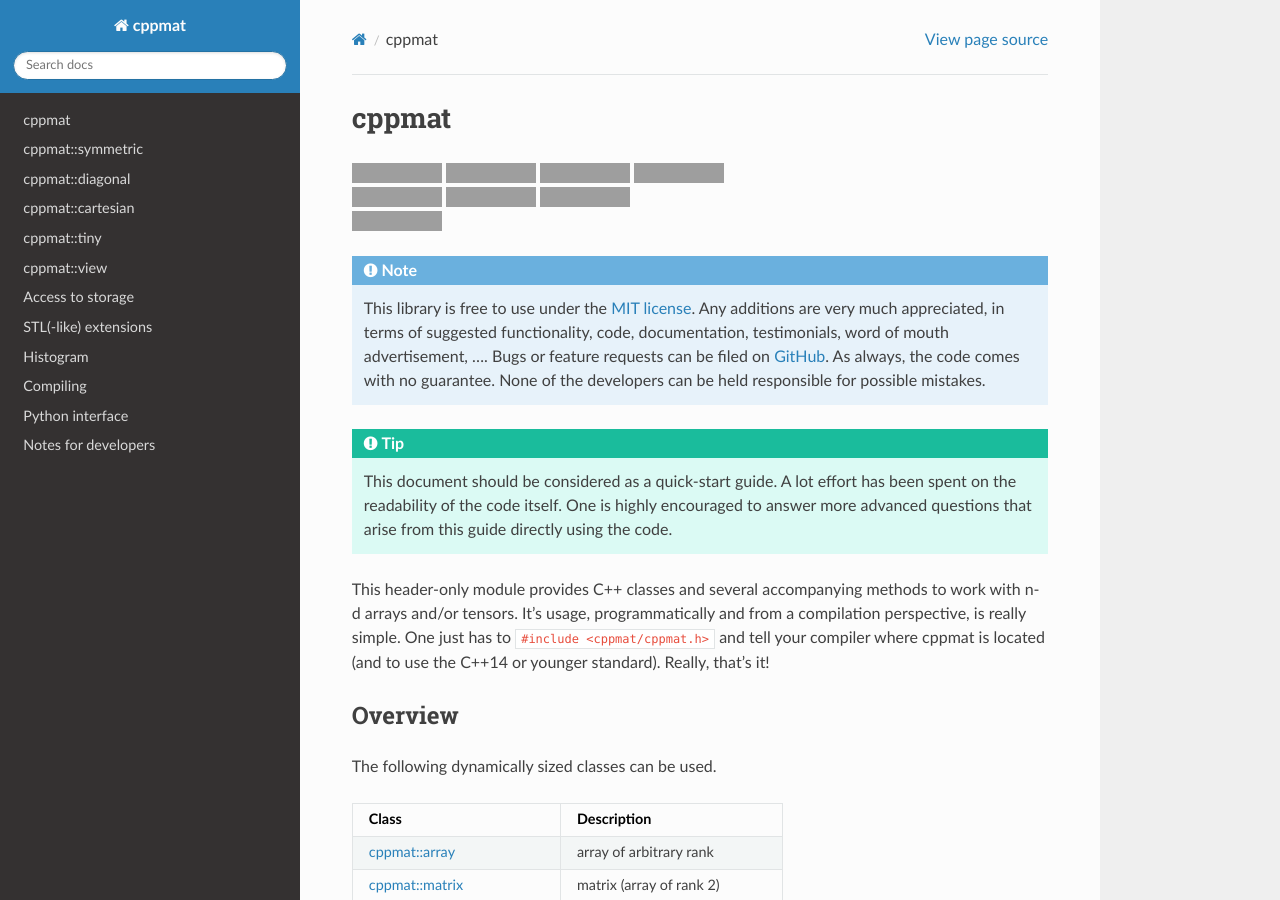
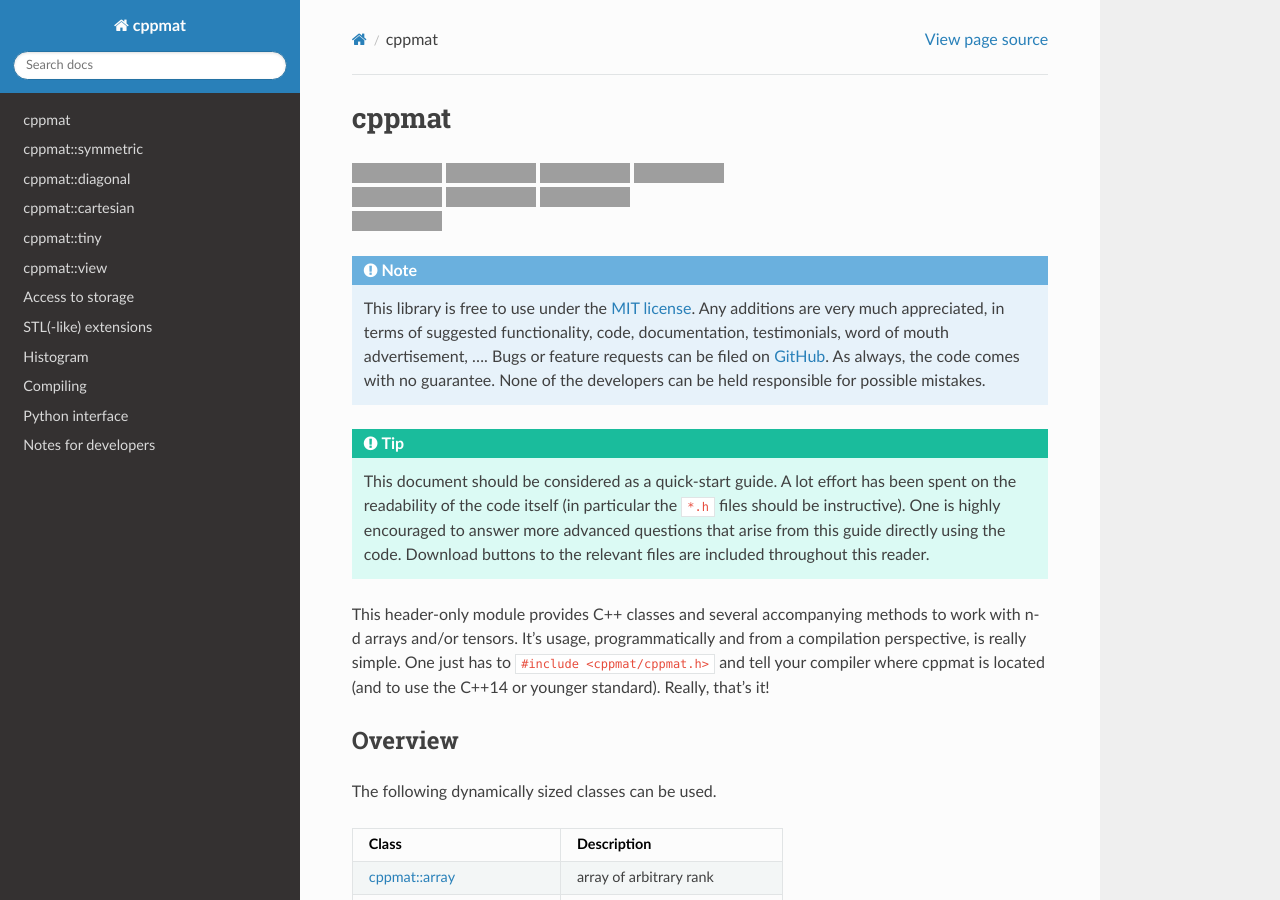
Before and after one commit to tdegeus/cppmat, a Sphinx documentation site: the page built from docs/index.rst, in a window 1280 px wide and 900 px high, cut to the strip 0-900 px from the top of the window. Built offline with Sphinx 7.4.7 and the Read the Docs theme 2.0.0, drawn with Linux system fonts in a browser that asks for light colours; formulas are drawn with MathJax 3; grey boxes are pictures that could not be loaded.

```diff
--- a/docs/index.rst
+++ b/docs/index.rst
@@ -45,7 +45,7 @@
 
 .. tip::
 
-  This document should be considered as a quick-start guide. A lot effort has been spent on the readability of the code itself. One is highly encouraged to answer more advanced questions that arise from this guide directly using the code.
+  This document should be considered as a quick-start guide. A lot effort has been spent on the readability of the code itself (in particular the ``*.h`` files should be instructive). One is highly encouraged to answer more advanced questions that arise from this guide directly using the code. Download buttons to the relevant files are included throughout this reader.
 
 This header-only module provides C++ classes and several accompanying methods to work with n-d arrays and/or tensors. It's usage, programmatically and from a compilation perspective, is really simple. One just has to ``#include <cppmat/cppmat.h>`` and tell your compiler where cppmat is located (and to use the C++14 or younger standard). Really, that's it!
 
```
Also changed, not shown: 9 other files.
